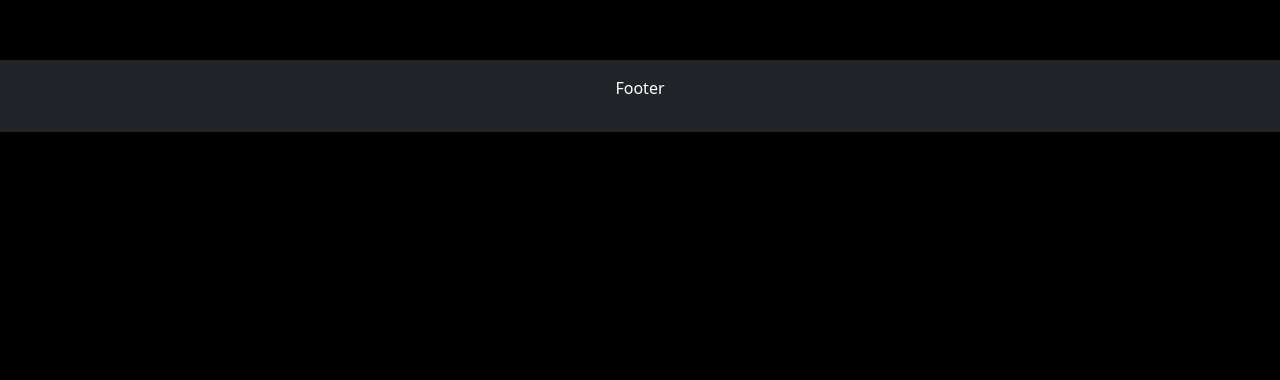
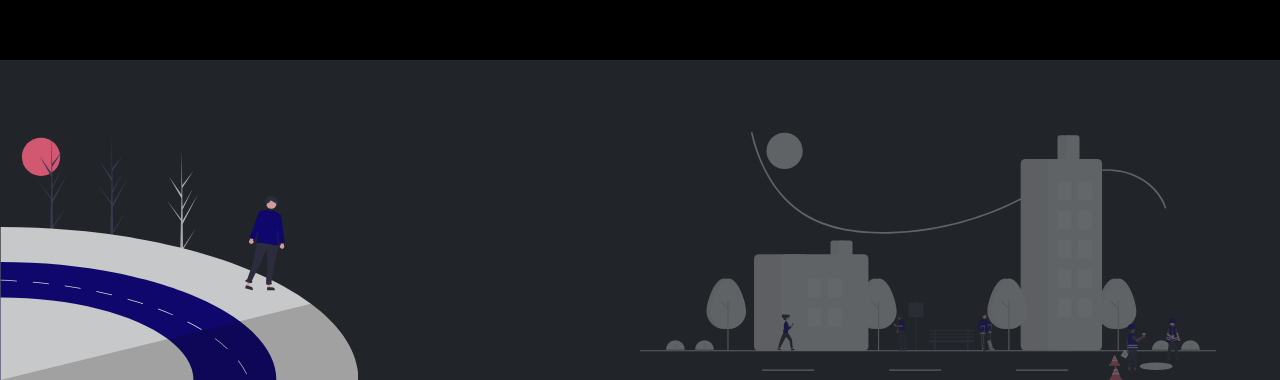
Before and after one commit to gheodn43/infi, a React (Create React App) app: page /guide in a window 1280 px wide. Shown: the part 788-1168 px from the top of the page. Before the commit the page ends 920 px from the top, so only its background shows below. Built offline with nearby package versions, Linux system fonts and the light colour scheme.

Commit message:
add footer

```diff
--- a/src/App.css
+++ b/src/App.css
@@ -33,7 +33,20 @@ html body{
 
   height: 10rem;
 }
-
+.footer-img{
+  width: 100%;
+  transform: scaleX(-1);
+  opacity: 0.8;
+  right: 0;
+  bottom: 0;
+}
+.footer-img-1{
+  width: 40%;
+  transform: scaleX(-1);
+  opacity: 0.8;
+  left: 0;
+  bottom: 0;
+}
 @media (min-width: 576px) { /* sm */
   .h-custom {
     height: 60px;
@@ -45,8 +58,10 @@ html body{
     height: 34%;
   }
   .feat-img-h{
-
     height: 12rem;
+  }
+  .footer-img{
+    width: 80%;
   }
 }
 
@@ -64,6 +79,9 @@ html body{
 
     height: 16rem;
   }
+  .footer-img{
+    width: 80%;
+  }
 }
 
 @media (min-width: 992px) { /* lg */
@@ -77,8 +95,13 @@ html body{
     height: 60%;
   }
   .feat-img-h{
-
     height: 20rem;
+  }
+  .footer-img{
+    width: 70%;
+  }
+  .footer-img-1{
+    width: 20%;
   }
 }
 
@@ -93,8 +116,15 @@ html body{
     height: 70%;
   }
   .feat-img-h{
-
     height: 22rem;
+  }
+  .footer-img{
+    width: 45%;
+    opacity: 0.3;
+    left: 50%;
+  }
+  .footer-img-1{
+    width: 28%;
   }
 }
 
@@ -139,3 +169,7 @@ html body{
   border-right: 2px solid white;
   height: 100%;
 }
+footer{
+  height: 40vh;
+  background-color: #333645;
+}
--- /dev/null
+++ b/src/components/footer.js
@@ -0,0 +1,13 @@
+export default function Footer() {
+    return (
+        <footer className="d-flex flex-row justify-content-end position-relative p-md-2 bg-dark">
+            <div>
+
+            </div>
+            <div>
+                <img src='/images/img-for-footer.svg' alt='footer of Infi' className="footer-img position-absolute" />
+                <img src='/images/img-for-footer-1.svg' alt='footer of Infi' className="footer-img-1 position-absolute d-none d-lg-block " />
+            </div>
+        </footer>
+    )
+}
--- a/src/components/layout/mainLayout.js
+++ b/src/components/layout/mainLayout.js
@@ -3,6 +3,7 @@ import Logo from '../buttons/logo';
 import AboutLink from '../buttons/AboutLink';
 import GuideLink from '../buttons/GuideLink';
 import LanguageSwitcher from '../buttons/LanguageSwitcher';
+import Footer from '../footer';
 import { FontAwesomeIcon } from '@fortawesome/react-fontawesome';
 import { faBars } from '@fortawesome/free-solid-svg-icons';
 
@@ -74,12 +75,10 @@ const mainLayout = (WrappedComponent) => {
                         </div>
                     )}
                 </header>
-                <main className="flex-fill mt-5 pt-5 px-2 px-md-3 px-lg-4 px-xl-5 min-vh-100">
+                <main className="flex-fill mt-5 py-5 px-2 px-md-3 px-lg-4 px-xl-5 min-vh-100">
                     <WrappedComponent {...props} />
                 </main>
-                <footer className="bg-dark">
-                    <p className="text-center text-white py-3">Footer</p>
-                </footer>
+                <Footer/>
             </div>
         );
     };
```
Also changed, not shown: public/images/img-for-footer-1.svg (added), public/images/img-for-footer.svg (added).
